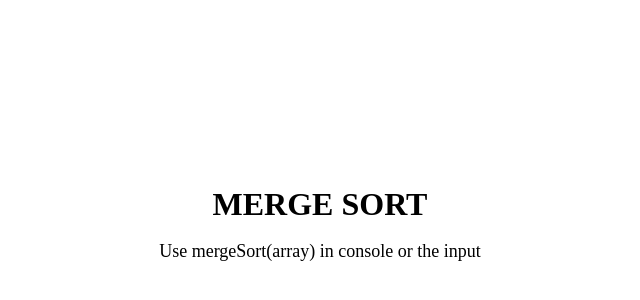
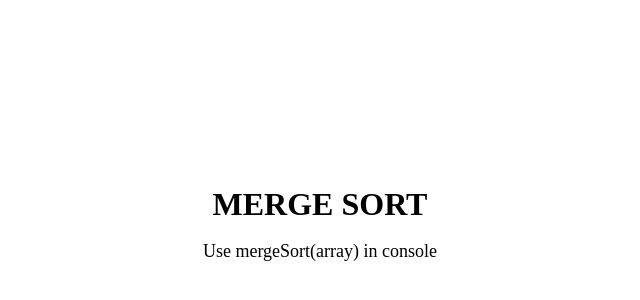
Before and after one commit to Flashx29/Merge-Sort-College, a plain HTML site: page index.html in a window 1280 px wide. Shown: the part 186-486 px from the top of the page, without its empty margins (320-960 px from the left). Drawn offline with Linux system fonts and the light colour scheme.

Commit message:
fix text

```diff
--- a/index.html
+++ b/index.html
@@ -6,7 +6,7 @@
 </head>
 <body>
 <h1>MERGE SORT</h1>
-<p>Use mergeSort(array) in console or the input</p>
+<p>Use mergeSort(array) in console</p>
 <script src="./index.js"></script>
 </body>
 </html>
```
Also changed, not shown: 1 other file.
